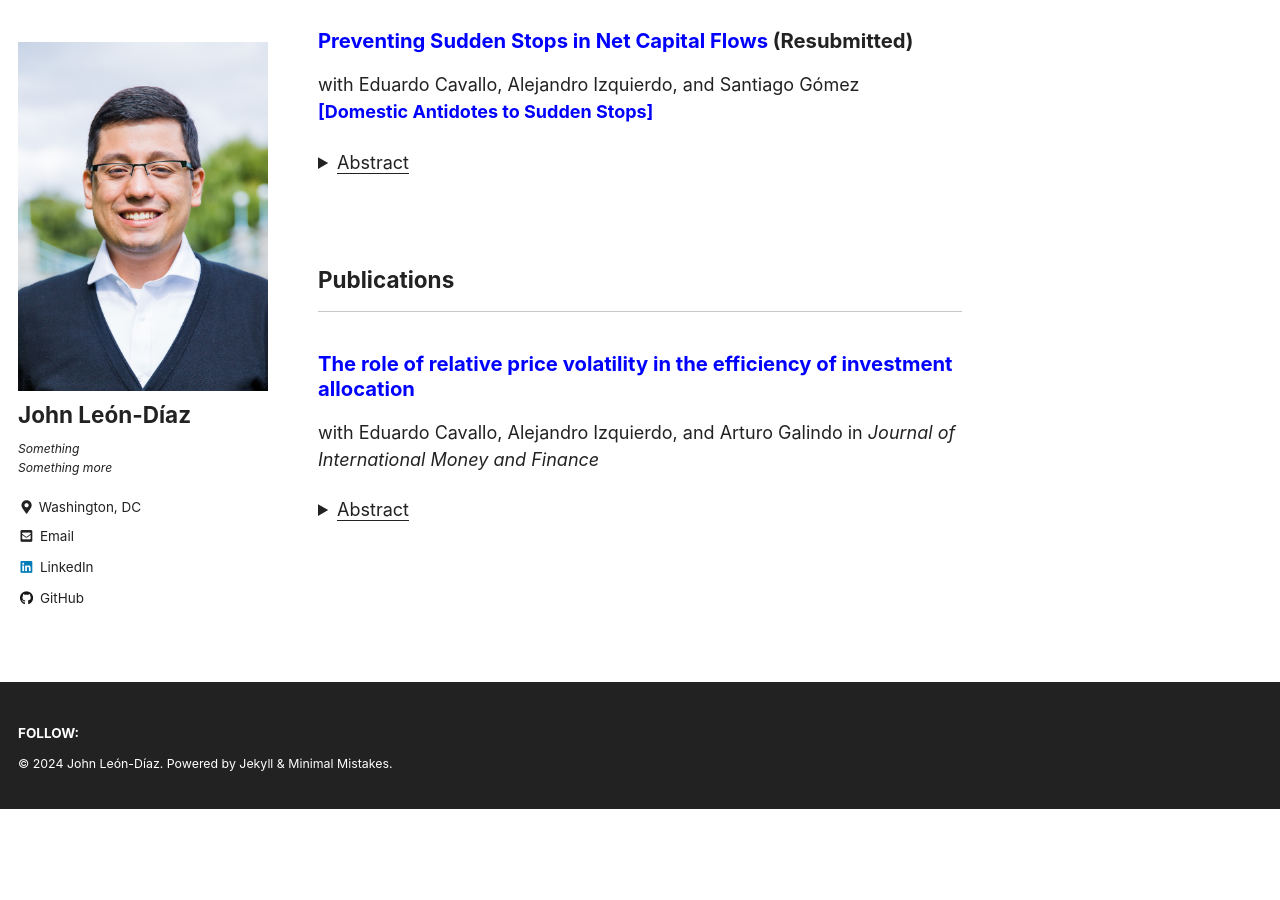
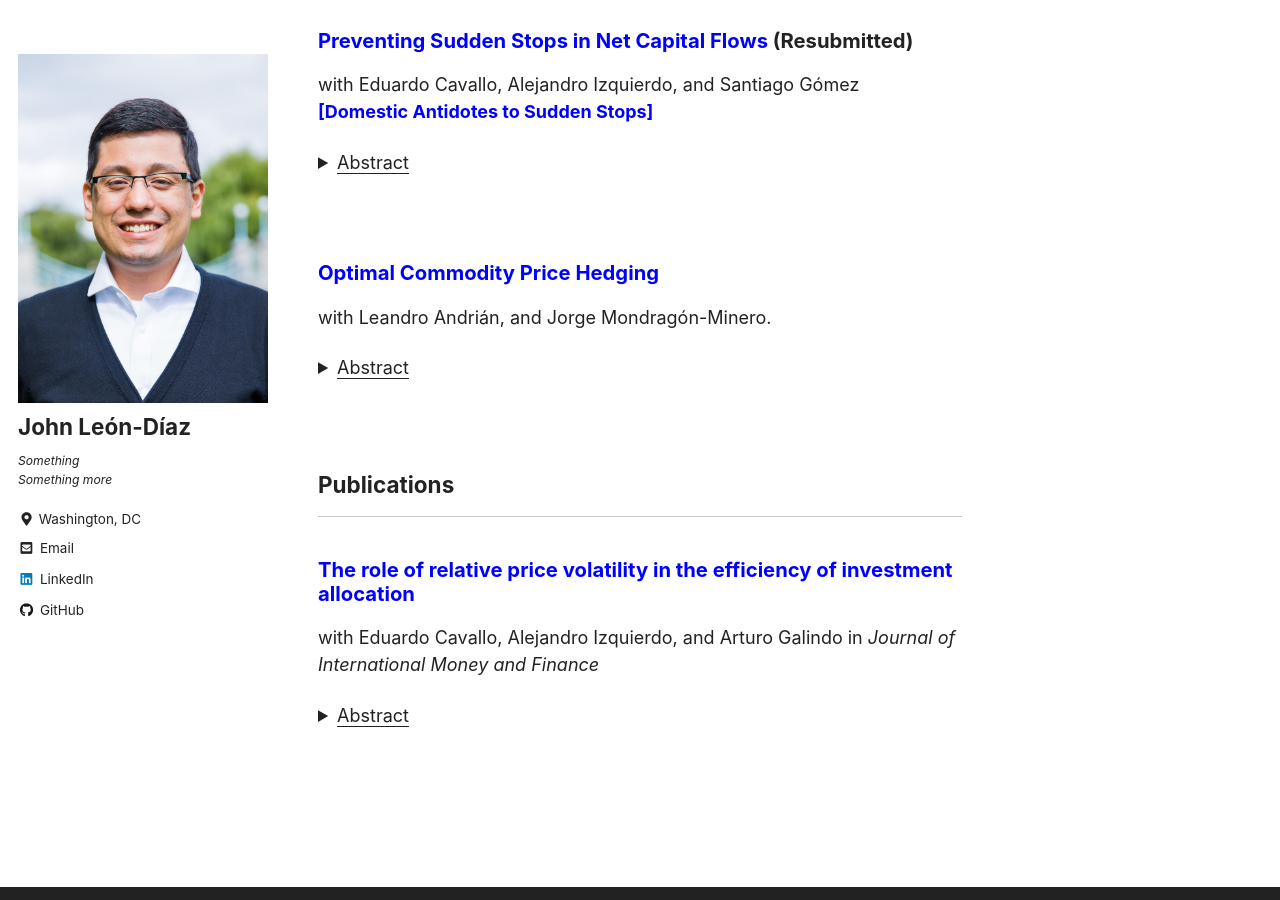
Before and after one commit to jleondia/jleondia.github.io, a Jekyll site: the page built from _pages/research.md, in a window 1280 px wide and 900 px high, scrolled down 629 px. Built offline with Jekyll 4.4.1, drawn with Linux system fonts in a browser that asks for light colours; cached includes are drawn as plain includes; before the commit the page ends 1438 px from its top, so only the background shows below that.

Commit message:
Update research.md

```diff
--- a/_pages/research.md
+++ b/_pages/research.md
@@ -37,6 +37,16 @@ with Eduardo Cavallo, Alejandro Izquierdo, and Santiago Gómez  <br>
 </p>
 </details> <br>
 
+### [Optimal Commodity Price Hedging](https://publications.iadb.org/en/optimal-commodity-price-hedging)
+with Leandro Andrián, and Jorge Mondragón-Minero.
+
+<details>
+    <summary><u>Abstract</u></summary><p>
+ The dependence of many countries in the region on oil exports makes them vulnerable to oil price volatility. In particular, the sharp declines observed between 2014 and 2016 show how public finances weakened with significant debt increases in these countries. A strategy to mitigate the effect of sharp falls in oil prices would allow oil exporting countries to suffer a smaller impact on their public finances. This paper shows that using put options to insure against oil price hikes lowers public debt and fiscal deficits.
+</p>
+</details> <br>
+
+
 
 ## Publications <!-- New line here... -->
 
```
